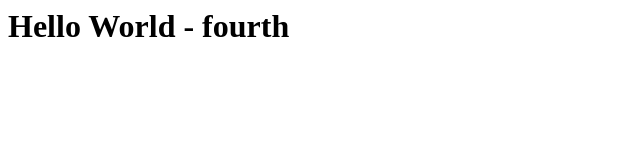
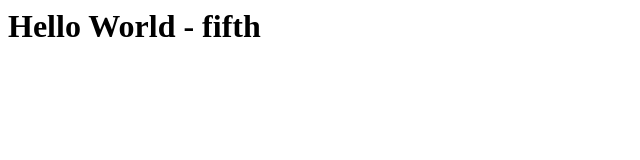
Before and after one commit to jhjh-kim/Test, a plain HTML site: page index.html in a window 1280 px wide. Shown: the full height of the page, 0-640 px from the left. Drawn offline with Linux system fonts and the light colour scheme.

Commit message:
fifth commit

```diff
--- a/index.html
+++ b/index.html
@@ -4,6 +4,6 @@
     </head>
 
     <body>
-        <h1>Hello World - fourth</h1>
+        <h1>Hello World - fifth</h1>
     </body>
 </html>
```
